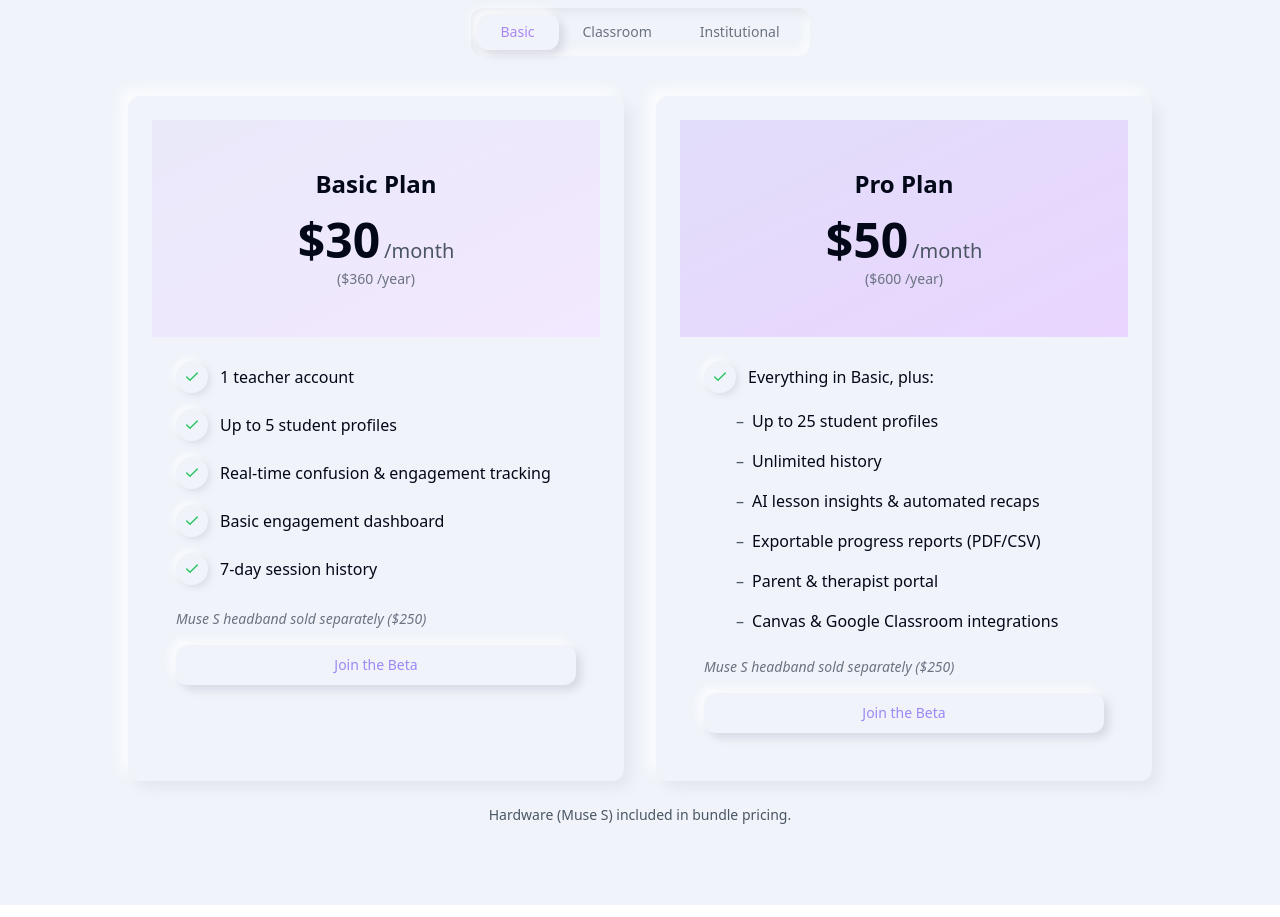
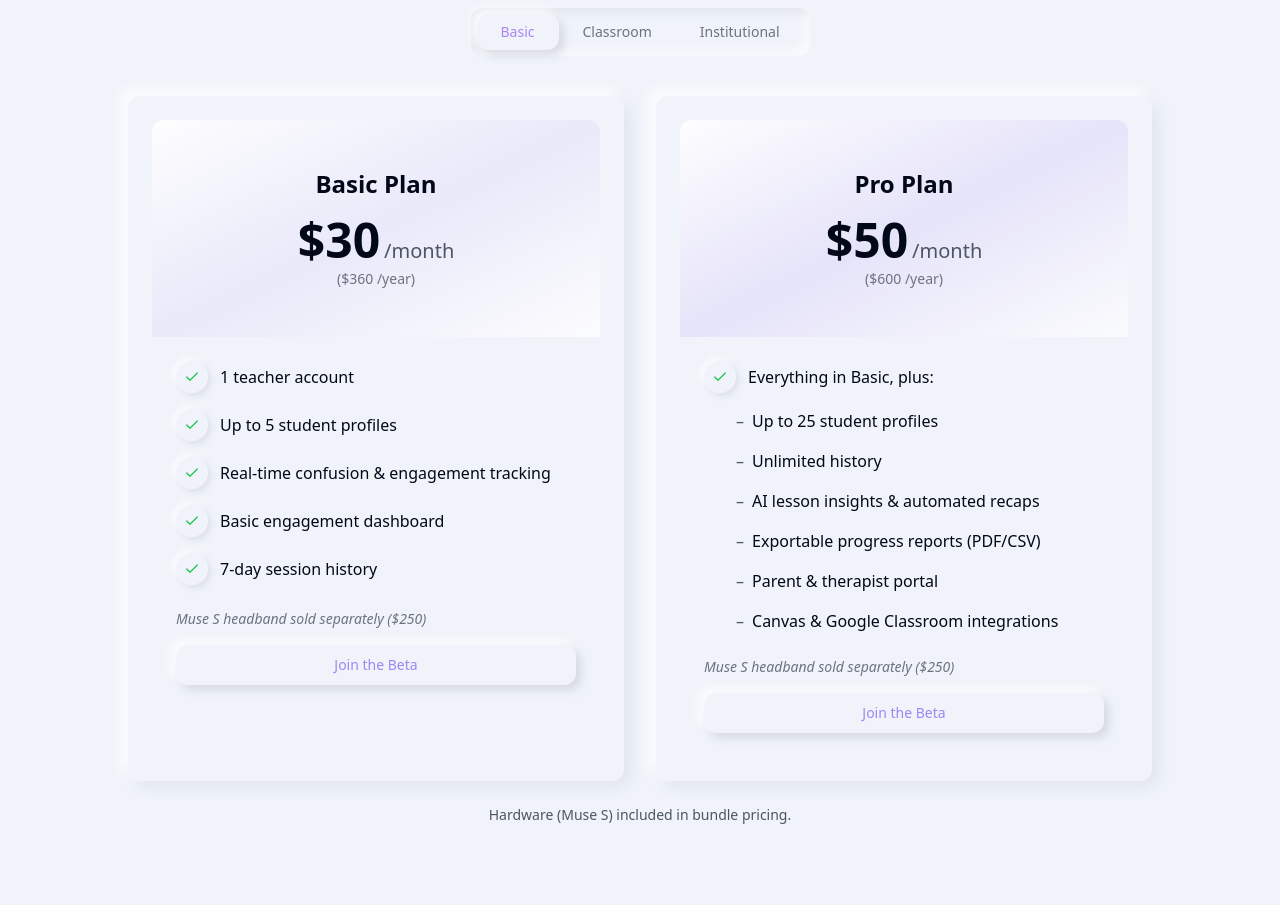
Before and after one commit to JoshLute/attune-web, a React (Vite) app: page / in a window 1280 px wide. Shown: the part 3080-3997 px from the top of the page. Built offline with nearby package versions, Linux system fonts and the light colour scheme.

Commit message:
Refactor: Improve pricing card gradient
Adjust the gradient styling in the pricing cards to be less harsh and more abstract, incorporating a rounded neumorphic aesthetic with a white color scheme.

```diff
--- a/src/components/sections/PricingSection.tsx
+++ b/src/components/sections/PricingSection.tsx
@@ -1,3 +1,4 @@
+
 import { useState } from "react";
 import { Button } from "@/components/ui/button";
 import { Check } from "lucide-react";
@@ -37,7 +38,7 @@ const PricingSection = ({ onContactUs }: PricingSectionProps) => {
             <div className="grid grid-cols-1 md:grid-cols-2 gap-8">
               {/* Basic Plan */}
               <div className="neumorphic-card rounded-xl overflow-hidden">
-                <div className="px-6 py-12 bg-gradient-to-br from-primary/10 to-purple-100">
+                <div className="px-6 py-12 bg-gradient-to-br from-white/90 via-primary/10 to-white/80 rounded-t-xl">
                   <h3 className="text-2xl font-bold text-center">Basic Plan</h3>
                   <div className="text-center mt-4">
                     <span className="text-5xl font-bold">$30</span>
@@ -90,7 +91,7 @@ const PricingSection = ({ onContactUs }: PricingSectionProps) => {
 
               {/* Pro Plan */}
               <div className="neumorphic-card rounded-xl overflow-hidden">
-                <div className="px-6 py-12 bg-gradient-to-br from-primary/20 to-purple-200">
+                <div className="px-6 py-12 bg-gradient-to-br from-white/90 via-primary/15 to-white/70 rounded-t-xl">
                   <h3 className="text-2xl font-bold text-center">Pro Plan</h3>
                   <div className="text-center mt-4">
                     <span className="text-5xl font-bold">$50</span>
@@ -145,7 +146,7 @@ const PricingSection = ({ onContactUs }: PricingSectionProps) => {
 
           {activePlan === 'classroom' && (
             <div className="neumorphic-card rounded-xl overflow-hidden">
-              <div className="px-6 py-12 bg-gradient-to-br from-primary/20 to-purple-200">
+              <div className="px-6 py-12 bg-gradient-to-br from-white/80 via-primary/15 to-white/70 rounded-t-xl">
                 <h3 className="text-2xl font-bold text-center">Classroom Bundle</h3>
                 <div className="text-center mt-4">
                   <span className="text-5xl font-bold">$199</span>
@@ -201,7 +202,7 @@ const PricingSection = ({ onContactUs }: PricingSectionProps) => {
 
           {activePlan === 'institutional' && (
             <div className="neumorphic-card rounded-xl overflow-hidden">
-              <div className="px-6 py-12 bg-gradient-to-br from-primary/30 to-purple-300">
+              <div className="px-6 py-12 bg-gradient-to-br from-white/80 via-primary/20 to-white/60 rounded-t-xl">
                 <h3 className="text-2xl font-bold text-center">Institutional License</h3>
                 <div className="text-center mt-4">
                   <span className="text-xl text-gray-700">Contact us for custom pricing</span>
```
